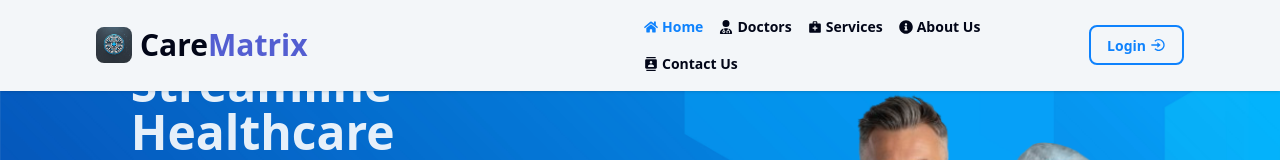
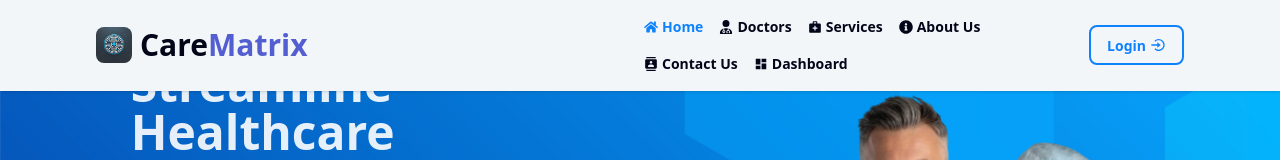
Before and after one commit to ssmahim01/Care-Matrix-With-Dev-Sync, a React (Vite) app: page / in a window 1280 px wide. Shown: the top 160 px of the page. Built offline with nearby package versions, Linux system fonts and the light colour scheme.

Commit message:
Modified Navbar

```diff
--- a/src/shared/Navbar/Navbar.jsx
+++ b/src/shared/Navbar/Navbar.jsx
@@ -1,6 +1,6 @@
 import { BiLogInCircle, BiLogOutCircle } from "react-icons/bi";
 import { FaHome, FaInfoCircle } from "react-icons/fa";
-import { MdContacts, MdMedicalServices } from "react-icons/md";
+import { MdContacts, MdDashboard, MdMedicalServices } from "react-icons/md";
 import { CiMenuFries } from "react-icons/ci";
 import { FaUserDoctor } from "react-icons/fa6";
 import { Link, NavLink } from "react-router-dom";
@@ -63,6 +63,9 @@ const Navbar = () => {
       <NavLink className="flex gap-1 items-center" to="/contact-us" onClick={() => setIsMenuOpen(false)}>
         <MdContacts /> <span className="font-bold">Contact Us</span>
       </NavLink>
+      <NavLink className="flex gap-1 items-center" to="/dashboard" onClick={() => setIsMenuOpen(false)}>
+        <MdDashboard /> <span className="font-bold">Dashboard</span>
+      </NavLink>
     </>
   );
 
@@ -89,12 +92,12 @@ const Navbar = () => {
               referrerPolicy="no-referrer"
               alt="Logo of Care Matrix"
             />
-            <a
-              href="/"
+            <Link
+              to="/"
               className="lg:text-3xl text-2xl p-2 hidden md:flex gap-0 items-center font-bold"
             >
               <span>Care</span> <span className="text-[#535ed1]">Matrix</span>
-            </a>
+            </Link>
           </div>
         </div>
 
```
